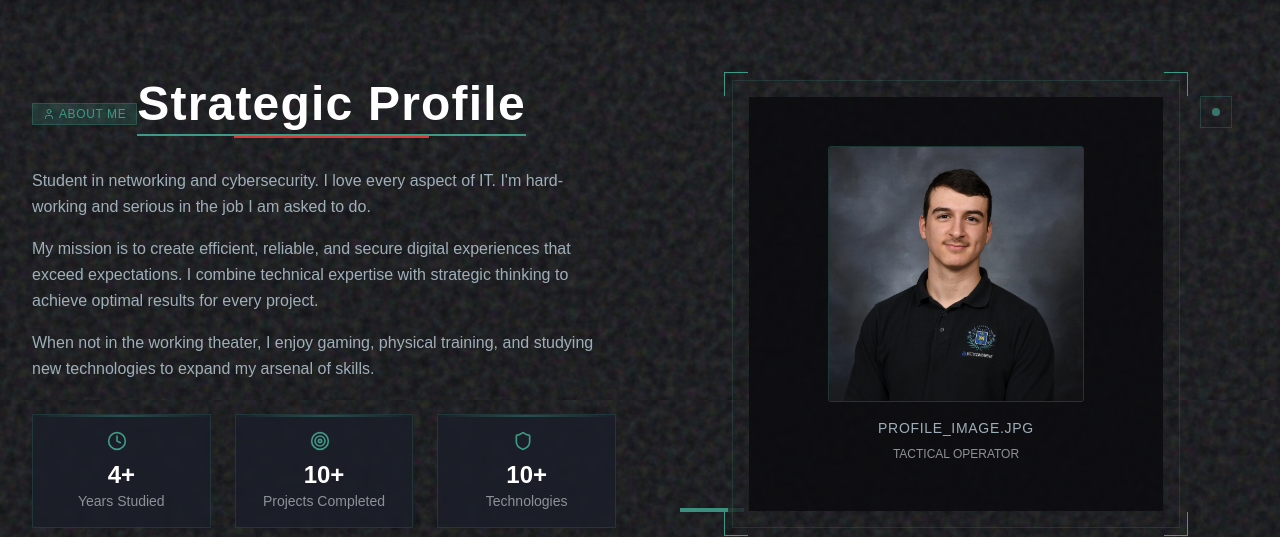
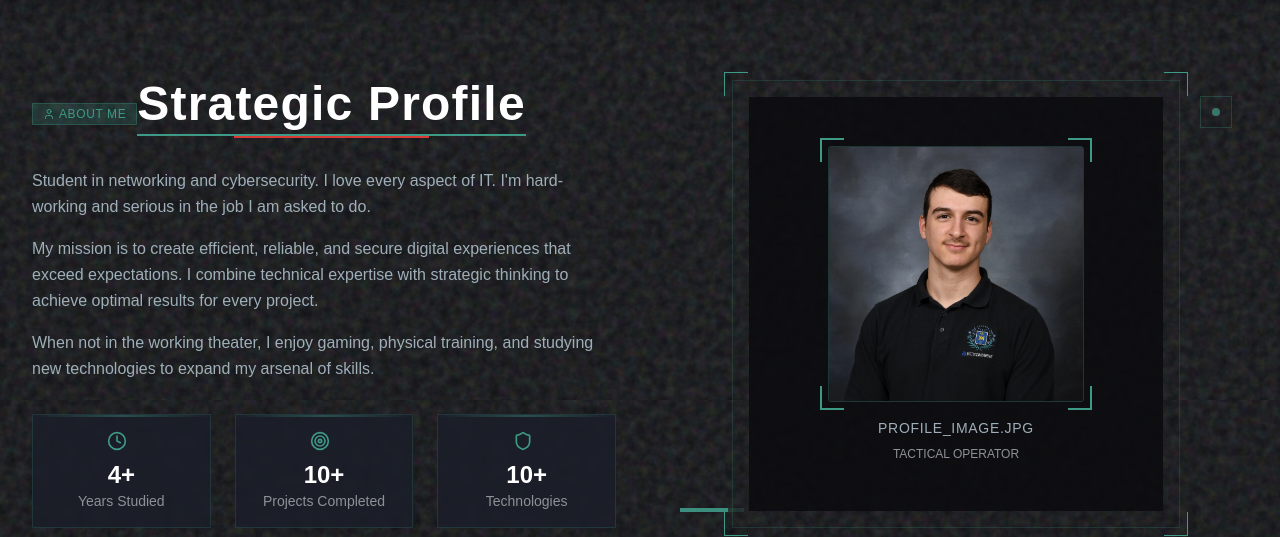
Before and after one commit to Coockiepickle/portfolio-mw-en, a React (Vite) app: page / in a window 1280 px wide. Shown: the part 880-1417 px from the top of the page. Built offline with nearby package versions, Linux system fonts and the light colour scheme.

Commit message:
Add hover effect to corners
Adds a hover effect to the corners of certain elements, causing them to spread outward on hover.  The specific implementation details are not included in this commit.

```diff
--- a/src/components/About.tsx
+++ b/src/components/About.tsx
@@ -1,3 +1,4 @@
+
 import { useEffect, useState } from 'react';
 import { User, Shield, Target, Clock } from 'lucide-react';
 import { cn } from '@/lib/utils';
@@ -79,16 +80,23 @@ const About = () => {
           </div>
 
           <div className={cn("relative transition-all duration-700 delay-450 transform", isVisible ? "opacity-100 translate-x-0" : "opacity-0 translate-x-8")}>
-            <div className="aspect-square max-w-md mx-auto relative hover:shadow-xl hover:shadow-mw-green/20 transition-all duration-500 hover:-translate-y-2">
-              <div className="absolute inset-0 border border-mw-green border-opacity-20 p-4 hover:border-opacity-50 transition-all duration-500 group">
+            <div className="aspect-square max-w-md mx-auto relative hover:shadow-xl hover:shadow-mw-green/20 transition-all duration-500 hover:-translate-y-2 group">
+              <div className="absolute inset-0 border border-mw-green border-opacity-20 p-4 hover:border-opacity-50 transition-all duration-500">
                 <div className="relative w-full h-full bg-mw-gray bg-opacity-50 overflow-hidden">
                   <div className="absolute top-0 left-0 w-full h-full flex items-center justify-center bg-mw-darker bg-opacity-80">
-                    <div className="text-center">
-                      <img
-                        src={profileImage}
-                        alt="Profile Image"
-                        className="w-64 h-64 object-cover rounded-md mx-auto mb-4 border border-mw-green/30"
-                      />
+                    <div className="text-center relative">
+                      <div className="relative">
+                        <img
+                          src={profileImage}
+                          alt="Profile Image"
+                          className="w-64 h-64 object-cover rounded-md mx-auto mb-4 border border-mw-green/30 z-10 relative"
+                        />
+                        {/* Corner decorations that move on hover */}
+                        <div className="absolute -top-2 -left-2 w-6 h-6 border-t-2 border-l-2 border-mw-green transition-all duration-300 group-hover:-translate-x-2 group-hover:-translate-y-2"></div>
+                        <div className="absolute -top-2 -right-2 w-6 h-6 border-t-2 border-r-2 border-mw-green transition-all duration-300 group-hover:translate-x-2 group-hover:-translate-y-2"></div>
+                        <div className="absolute -bottom-2 -left-2 w-6 h-6 border-b-2 border-l-2 border-mw-green transition-all duration-300 group-hover:-translate-x-2 group-hover:translate-y-2"></div>
+                        <div className="absolute -bottom-2 -right-2 w-6 h-6 border-b-2 border-r-2 border-mw-green transition-all duration-300 group-hover:translate-x-2 group-hover:translate-y-2"></div>
+                      </div>
                       <div className="text-sm uppercase tracking-wider text-mw-light">PROFILE_IMAGE.jpg</div>
                       <div className="mt-2 text-xs text-mw-lightgray">TACTICAL OPERATOR</div>
                     </div>
```
